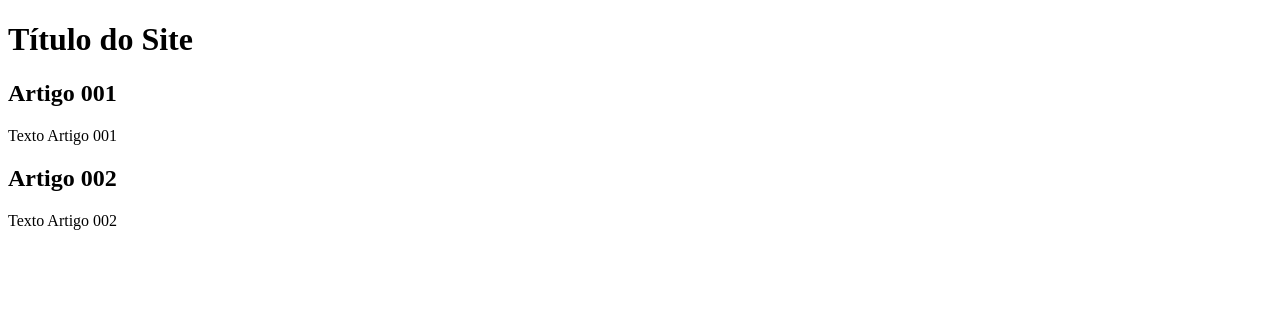
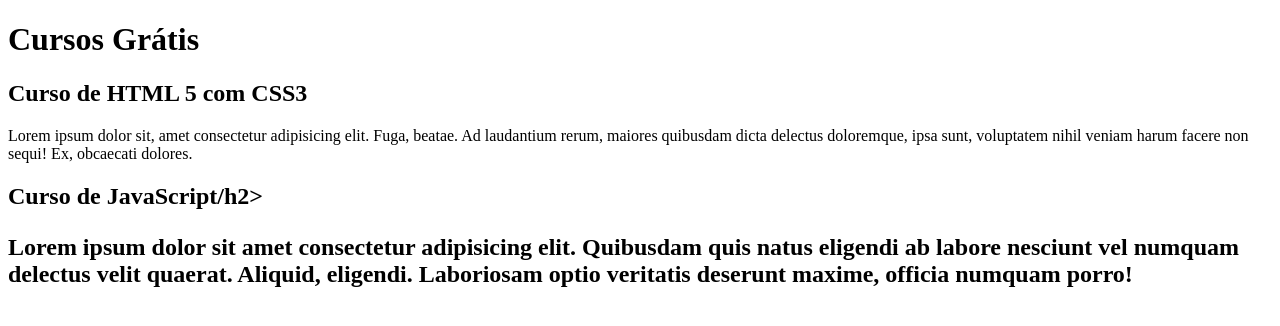
Before and after one commit to FabricioPFagundes/projeto-site, a plain HTML site: page index.html in a window 1280 px wide. Drawn offline with Linux system fonts and the light colour scheme.

Commit message:
comecei a escrever o conteudo

```diff
--- a/index.html
+++ b/index.html
@@ -8,15 +8,15 @@
 <body>
     <main>
         <header>
-            <h1>Título do Site</h1>
+            <h1>Cursos Grátis</h1>
         </header>
         <article>
-            <h2>Artigo 001</h2>
-            <p>Texto Artigo 001</p>
+            <h2>Curso de HTML 5 com CSS3</h2>
+            <p>Lorem ipsum dolor sit, amet consectetur adipisicing elit. Fuga, beatae. Ad laudantium rerum, maiores quibusdam dicta delectus doloremque, ipsa sunt, voluptatem nihil veniam harum facere non sequi! Ex, obcaecati dolores.</p>
         </article>
         <article>
-            <h2>Artigo 002</h2>
-            <p>Texto Artigo 002</p>
+            <h2>Curso de JavaScript/h2>
+            <p>Lorem ipsum dolor sit amet consectetur adipisicing elit. Quibusdam quis natus eligendi ab labore nesciunt vel numquam delectus velit quaerat. Aliquid, eligendi. Laboriosam optio veritatis deserunt maxime, officia numquam porro!</p>
         </article>
 
     </main>
```
